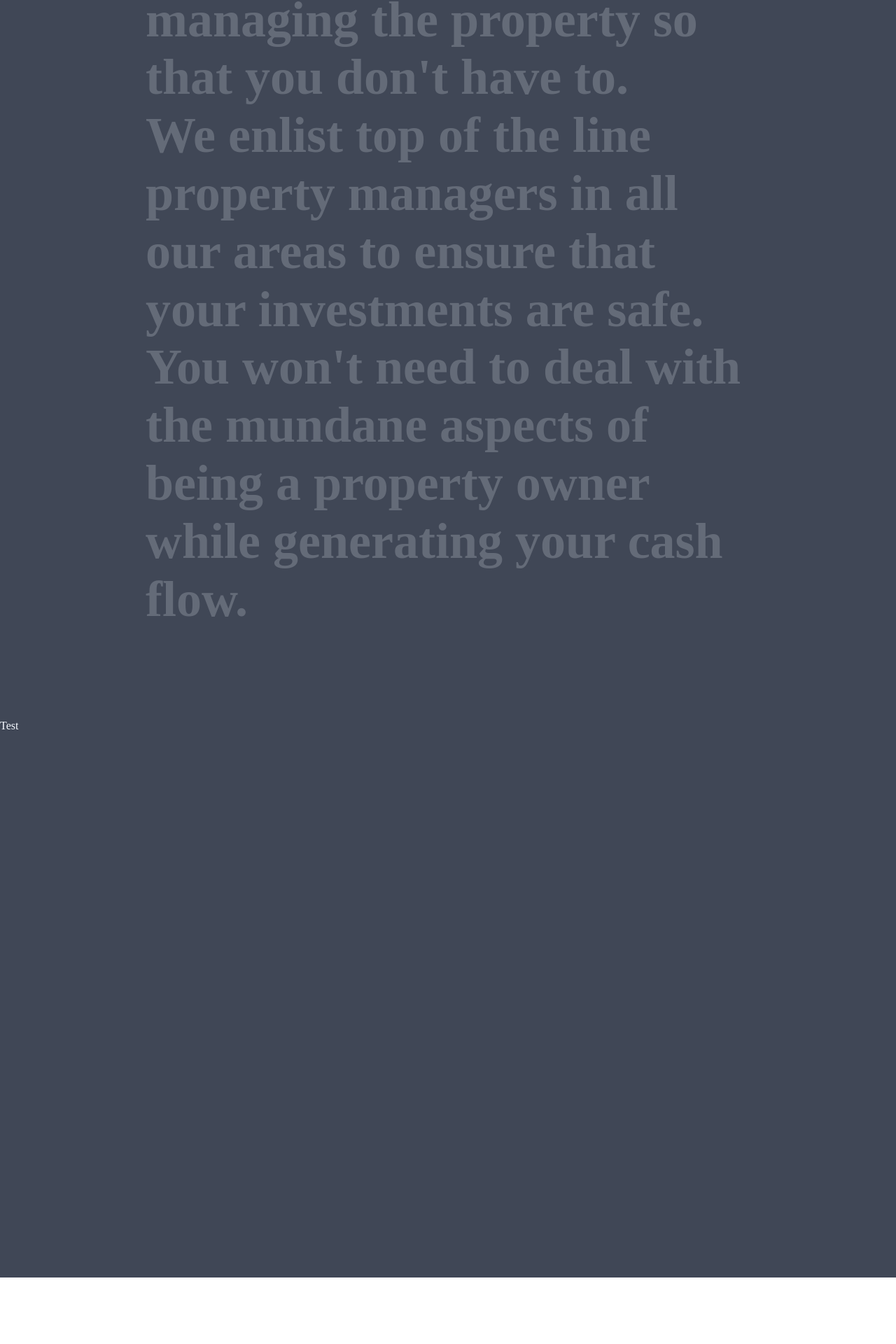
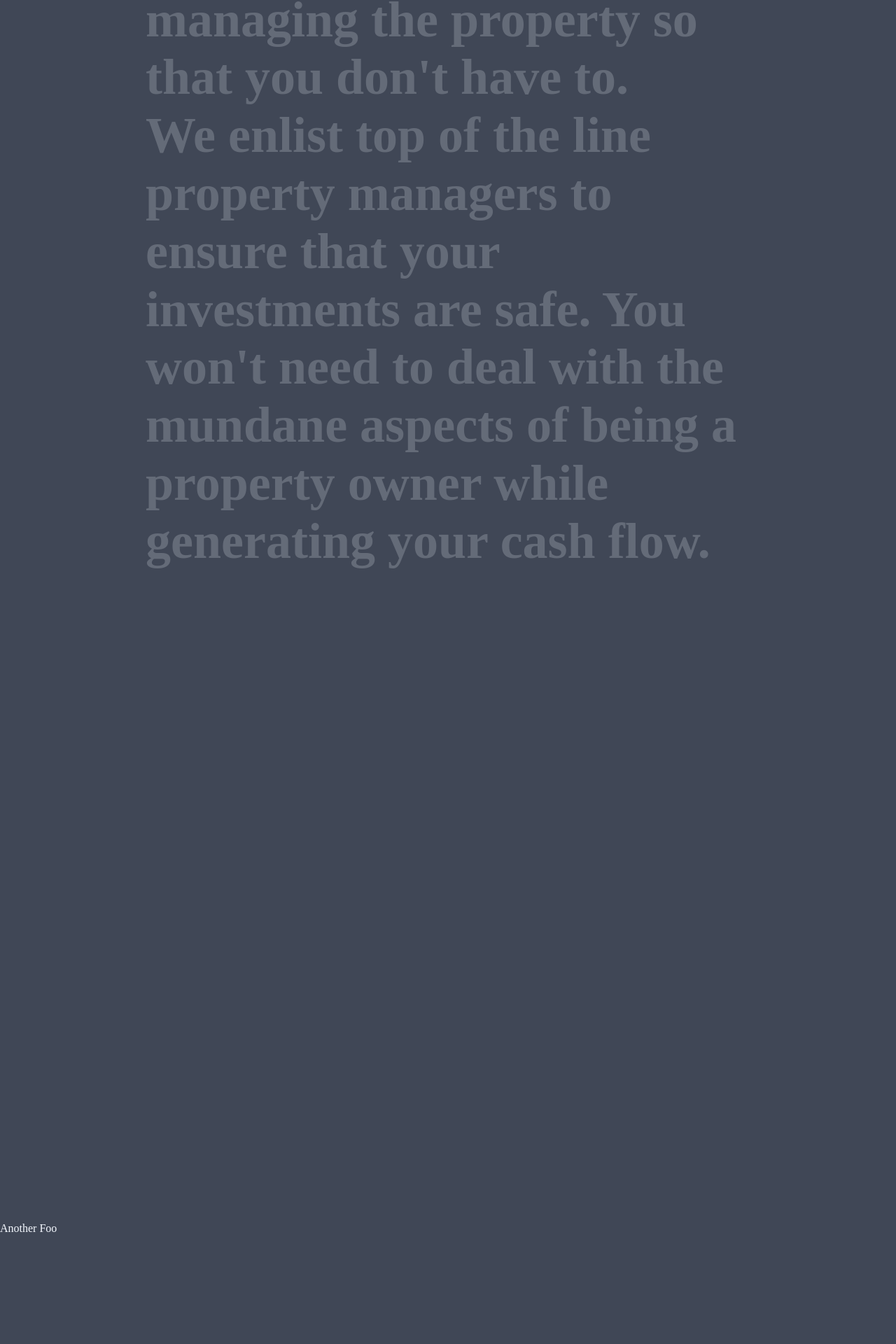
Before and after one commit to nielsmichael/anchor-website, a Next.js app: page / in a window 1280 px wide. Shown: the part 2555-4475 px from the top of the page at 70% size. Before the commit the page ends 4380 px from the top, so only its background shows below. Built offline with nearby package versions, Linux system fonts and the light colour scheme.

Commit message:
Add sticky parallax in pastworks

```diff
--- a/components/pastwork.tsx
+++ b/components/pastwork.tsx
@@ -1,11 +1,18 @@
 import React from 'react'
-import { TileBackground, TileContent, TileWrapper } from "./tile";
+import { TileBackground, TileContent, TileWrapper, Tile } from "./tile";
 
 const PastWork = () => (
   <TileWrapper numOfPages={3}>
     <TileBackground></TileBackground>
-    <TileContent>Test</TileContent>
+    <TileContent>
+      <Tile
+        page={0}
+        renderContent={({ progress }) => <span>Foo {progress}</span>}
+      ></Tile>
+    </TileContent>
+    <TileContent>Another Foo</TileContent>
+    <TileContent>Bar</TileContent>
   </TileWrapper>
-)
+);
 
 export default PastWork
--- a/components/services.tsx
+++ b/components/services.tsx
@@ -48,7 +48,7 @@ const Services: React.FC = () => {
             className={`${classes.servicesTxt} inline-block`}
             style={{ opacity: opacityBlock(scroll, 2) }}
           >
-            We enlist top of the line property managers in all our areas to
+            We enlist top of the line property managers to
             ensure that your investments are safe. You won't need to
             deal with the mundane aspects of being a property owner while
             generating your cash flow.
--- a/components/tile.tsx
+++ b/components/tile.tsx
@@ -24,13 +24,13 @@ export const TileWrapper: React.FC<WrapperProps> = ({
   let currentPage = 0;
   const { current: elContainer } = refContainer
 
-  // Use similar process as in services.tsx to calculate scroll position
+  // Uses similar process as in services.tsx to calculate scroll position
   if (elContainer) {
     const { clientHeight, offsetTop } = elContainer
     const screenHeight = window.innerHeight
     const halfHeight = screenHeight / 2
     const percentY = Math.min(clientHeight + halfHeight, Math.max(-screenHeight, scrollY - offsetTop) + halfHeight) / clientHeight
-    numOfPages = percentY * numOfPages
+    currentPage = percentY * numOfPages
   }
 
   return (
@@ -52,3 +52,33 @@ export const TileBackground: React.FC = ({ children }) => (
 export const TileContent: React.FC = ({ children }) => (
   <div className='sticky top-0 h-screen overflow-hidden'>{children}</div>
 )
+
+interface Props {
+  page: number
+  renderContent: (props: {progress: number}) => any
+}
+
+export const Tile: React.FC<Props> = ({ page, renderContent }) => {
+  const { currentPage, numOfPages } = useContext(TileContext);
+  const progress = Math.max(0, currentPage - page);
+  const refContainer = useRef<HTMLDivElement>(null);
+
+  let opacity = Math.min(1, Math.max(0, progress * 4));
+  // Adjust opacity based on 'page' scroll depth
+  if (progress > 0.85 && page < numOfPages - 1) {
+    opacity = Math.max(0, (1.0 - progress) * 4);
+  }
+
+  return (
+    <div
+      ref={refContainer}
+      className="absolute top-0 w-full"
+      style={{
+        pointerEvents: progress >= 0 || progress >= 1 ? "none" : undefined,
+        opacity,
+      }}
+    >
+      {renderContent({ progress })}
+    </div>
+  );
+}
```
